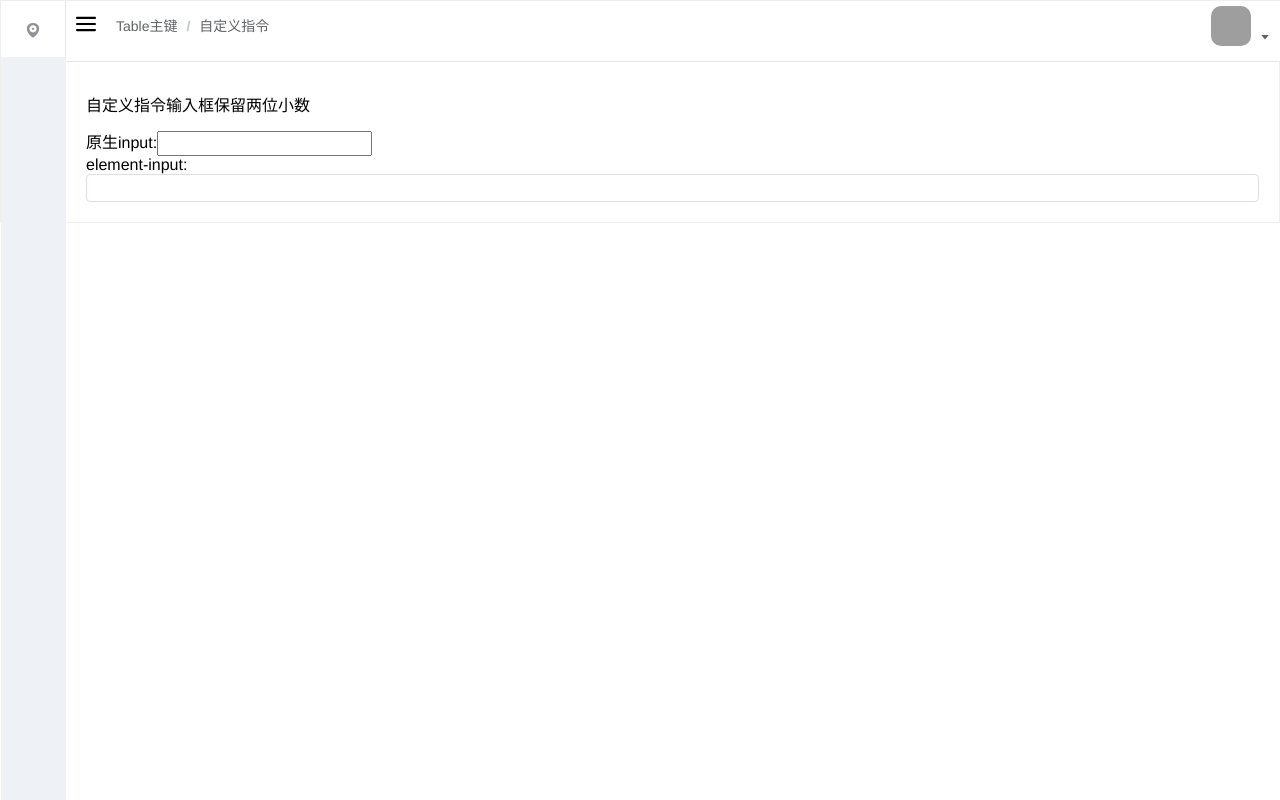
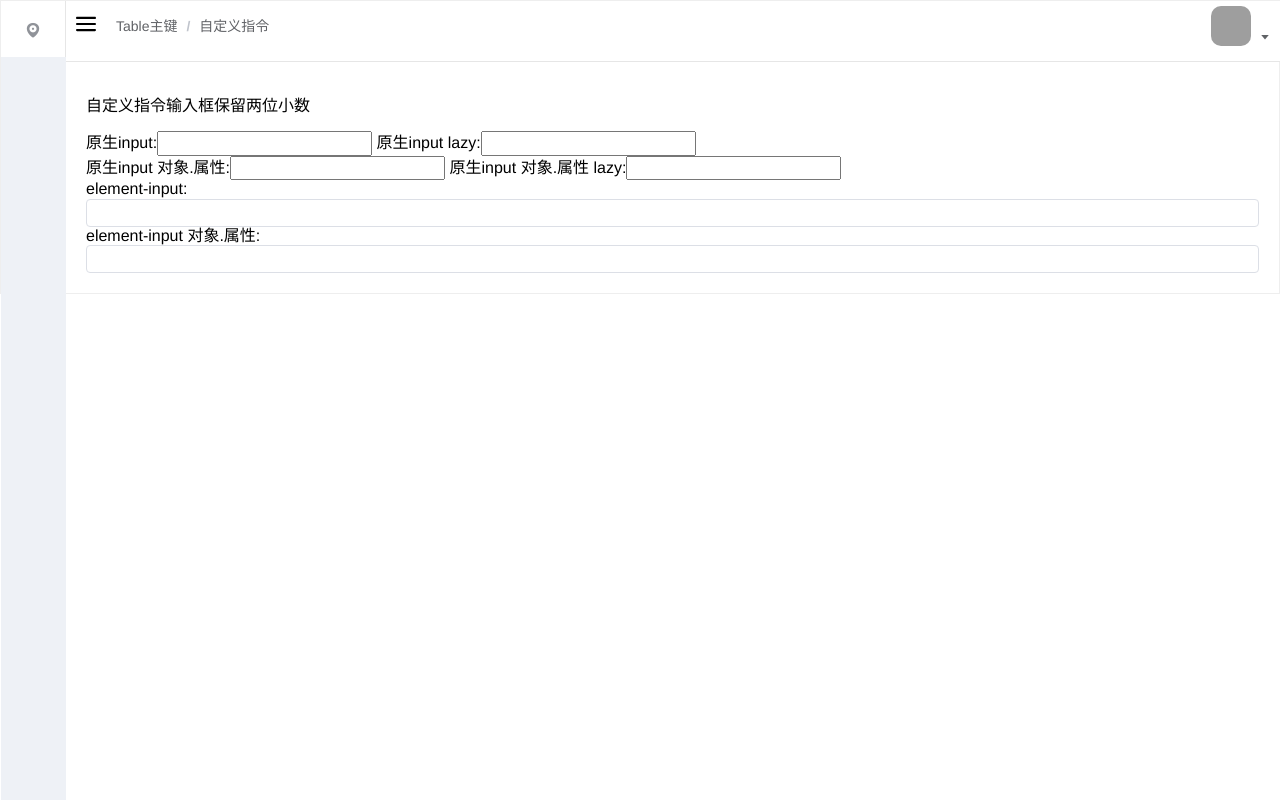
Before and after one commit to YangmiOrganization/TableTemplate, a Vue app: page /#/home/directive in a window 1280 px wide. Built offline with nearby package versions, Linux system fonts and the light colour scheme; grey boxes are pictures that could not be loaded.

Commit message:
Update Directive.vue

```diff
--- a/src/views/directive/Directive.vue
+++ b/src/views/directive/Directive.vue
@@ -2,10 +2,18 @@
   <div>
     <p>自定义指令输入框保留两位小数</p>
     <div>
-      原生input:<input type="number" v-model="num" v-native-float/>{{num}}
+      原生input:<input type="number" v-model="num" v-native-float.num/>{{num}}
+      原生input lazy:<input type="number" v-model="lazy_num" v-native-float:lazy.lazy_num/>{{lazy_num}}
     </div>
     <div>
-      element-input:<el-input type="number" v-model="el_num" v-el-float/>{{el_num}}
+      原生input 对象.属性:<input type="number" v-model="obj.num" v-native-float.obj.num/>{{obj.num}}
+      原生input 对象.属性 lazy:<input type="number" v-model="obj.lazy_num" v-native-float:lazy.obj.lazy_num/>{{obj.lazy_num}}
+    </div>
+    <div>
+      element-input:<el-input type="number" v-model="el_num" v-el-float.el_num/>{{el_num}}
+    </div>
+    <div>
+      element-input 对象.属性:<el-input type="number" v-model="obj.el_num" v-el-float.obj.el_num/>{{obj.el_num}}
     </div>
   </div>
 </template>
@@ -15,8 +23,16 @@ export default {
   name: 'directive',
   data () {
     return {
+      obj: {
+        num: '',
+        lazy_num: '',
+        el_num: '',
+        lazy_el_num: ''
+      },
       num: '',
-      el_num: ''
+      el_num: '',
+      lazy_num: '',
+      lazy_el_num: ''
     }
   },
   created () {
```
